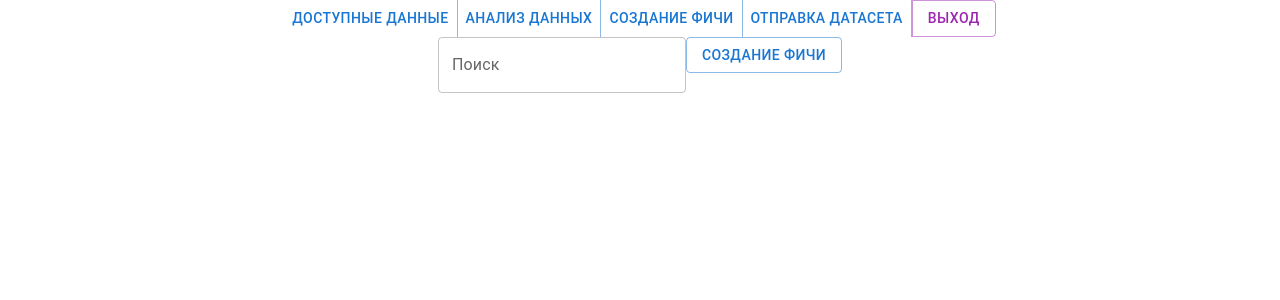
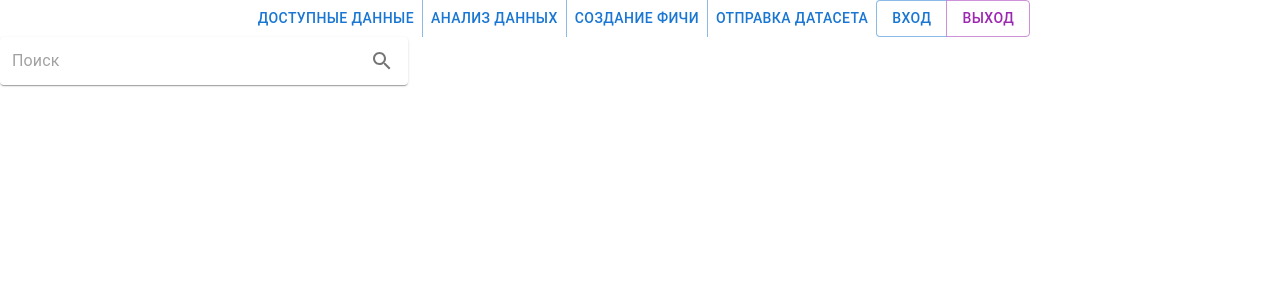
Before and after one commit to ElizabethNN/VTB-more-tech3.0, a React (Create React App) app in the folder frontend/: page /AvailableData in a window 1280 px wide. Shown: the top 300 px of the page. Built offline with nearby package versions, Linux system fonts and the light colour scheme.

Commit message:
обновление для Саши

```diff
--- a/frontend/package.json
+++ b/frontend/package.json
@@ -3,12 +3,17 @@
   "version": "0.1.0",
   "private": true,
   "dependencies": {
+    "@auth0/auth0-react": "^1.8.0",
     "@emotion/react": "^11.4.1",
     "@emotion/styled": "^11.3.0",
+    "@material-ui/core": "^4.12.3",
+    "@material-ui/icons": "^4.11.2",
+    "@mui/icons-material": "^5.0.3",
     "@mui/material": "^5.0.3",
     "@testing-library/jest-dom": "^5.14.1",
     "@testing-library/react": "^11.2.7",
     "@testing-library/user-event": "^12.8.3",
+    "material-ui-icons": "^1.0.0-beta.36",
     "react": "^17.0.2",
     "react-dom": "^17.0.2",
     "react-router-dom": "^5.3.0",
--- a/frontend/src/AuthorizationPage/AuthorizationPage.js
+++ b/frontend/src/AuthorizationPage/AuthorizationPage.js
@@ -4,19 +4,7 @@ import { Button, TextField, Grid, Box } from '@mui/material';
 function AuthorizationPage() {
   return (
     <div className="AuthorizationPage">
-        <Box sx={{ mx: "auto", my: "auto", p: 10, height: 500 }}>
-            <Grid container spacing={2}>
-                <Grid item xs={12}>
-                    <TextField id="outlined-basic" label="Логин" variant="outlined" />
-                </Grid>
-                <Grid item xs={12}>
-                    <TextField id="outlined-basic" label="Пароль" variant="outlined" />
-                </Grid>
-                <Grid item xs={12}>
-                    <Button variant="contained">Авторизация</Button>
-                </Grid>
-            </Grid>
-        </Box>
+
     </div>
   );
 }
--- a/frontend/src/AvailableDataPage/AvailableData.js
+++ b/frontend/src/AvailableDataPage/AvailableData.js
@@ -1,15 +1,23 @@
-import { TextField, Grid, Button } from '@mui/material';
+import * as React from 'react';
+import Paper from '@mui/material/Paper';
+import InputBase from '@mui/material/InputBase';
+import IconButton from '@mui/material/IconButton';
+import { SearchOutlined } from '@material-ui/icons';
 
 function AvailableData() {
     return (
-        <div>
-            <Grid container spacing={2}>
-                <Grid item xs={12}>
-                    <TextField id="outlined-basic" label="Поиск" variant="outlined" />
-                    <Button variant="outlined" href="/CreateData">Создание фичи</Button>
-                </Grid>
-            </Grid>
-        </div>
+        <Paper
+        component="form"
+        sx={{ p: '2px 4px', display: 'flex', alignItems: 'center', width: 400 }}
+      >
+        <InputBase
+          sx={{ ml: 1, flex: 1 }}
+          placeholder="Поиск"
+        />
+        <IconButton type="submit" sx={{ p: '10px' }} aria-label="search">
+            <SearchOutlined/>
+        </IconButton>
+      </Paper>
     );
 }
 
--- /dev/null
+++ b/frontend/src/LogButtonGroup.js
@@ -0,0 +1,21 @@
+import React from "react";
+import { useAuth0 } from "@auth0/auth0-react";
+import { Button, ButtonGroup } from "@mui/material";
+
+const LogButtonGroup = () => {
+  const { logout } = useAuth0();
+  const { loginWithRedirect } = useAuth0();
+
+  return (
+    <ButtonGroup aria-label="secondary button group">
+      <Button onClick={() => loginWithRedirect()}>
+        Вход
+      </Button>
+      <Button color="secondary" onClick={() => logout({ returnTo: window.location.origin })}>
+        Выход
+      </Button>
+    </ButtonGroup>
+  );
+};
+
+export default LogButtonGroup;
--- a/frontend/src/MainPage/MainPage.js
+++ b/frontend/src/MainPage/MainPage.js
@@ -4,17 +4,20 @@ import { BrowserRouter, Route } from 'react-router-dom'
 import AvailableData from "../AvailableDataPage/AvailableData";
 import SendData from '../SendDataPage/SendData';
 import AnalizeData from '../AnalizeDataPage/AnalizeData';
+import LogButtonGroup from '../LogButtonGroup';
 
 function MainPage() {
     return (
         <BrowserRouter>
-            <ButtonGroup variant="text" aria-label="outlined button group">
+            <ButtonGroup variant="text" aria-label="text button group">
                 <Button href="/AvailableData">Доступные данные</Button>
                 <Button href="/AnalizeData">Анализ данных</Button>
                 <Button href="/CreateData">Создание фичи</Button>
                 <Button href="/SendData">Отправка датасета</Button>
-                <Button color="secondary" variant="outlined" href="/">Выход</Button>
             </ButtonGroup>
+
+            <LogButtonGroup/>
+
             <div>
                 <Route path="/AvailableData" component={AvailableData}/>
                 <Route path="/CreateData" component={CreateData}/>
--- a/frontend/src/SendDataPage/SendData.js
+++ b/frontend/src/SendDataPage/SendData.js
@@ -3,7 +3,7 @@ import { Button } from '@mui/material';
 function SendData() {
     return (
         <div>
-            SendData
+            Отправка данных
         </div>
     );
 }
--- a/frontend/src/index.js
+++ b/frontend/src/index.js
@@ -3,11 +3,16 @@ import ReactDOM from 'react-dom';
 import './index.css';
 import App from './App';
 import reportWebVitals from './reportWebVitals';
+import { Auth0Provider } from "@auth0/auth0-react";
 
 ReactDOM.render(
-  <React.StrictMode>
+    <Auth0Provider
+      domain="vtb-more-tech.eu.auth0.com"
+      clientId="VBoxPcxcvez3IQ6vGx0Xb32SMjmI1RVD"
+      redirectUri={window.location.origin}
+    >
     <App />
-  </React.StrictMode>,
+    </Auth0Provider>,
   document.getElementById('root')
 );
 
```
Also changed, not shown: 1 other file (tests, documents, lock files or other folders).
